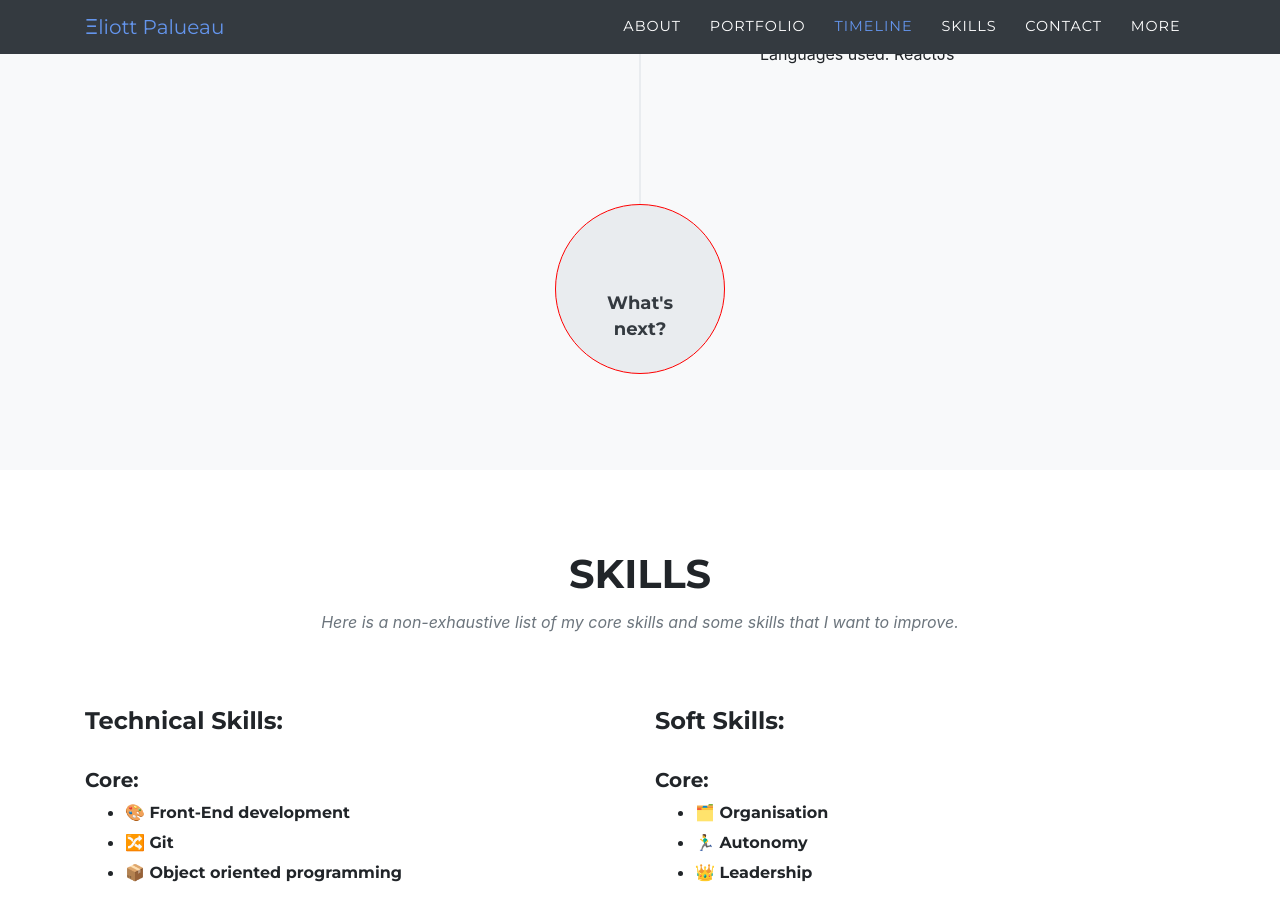
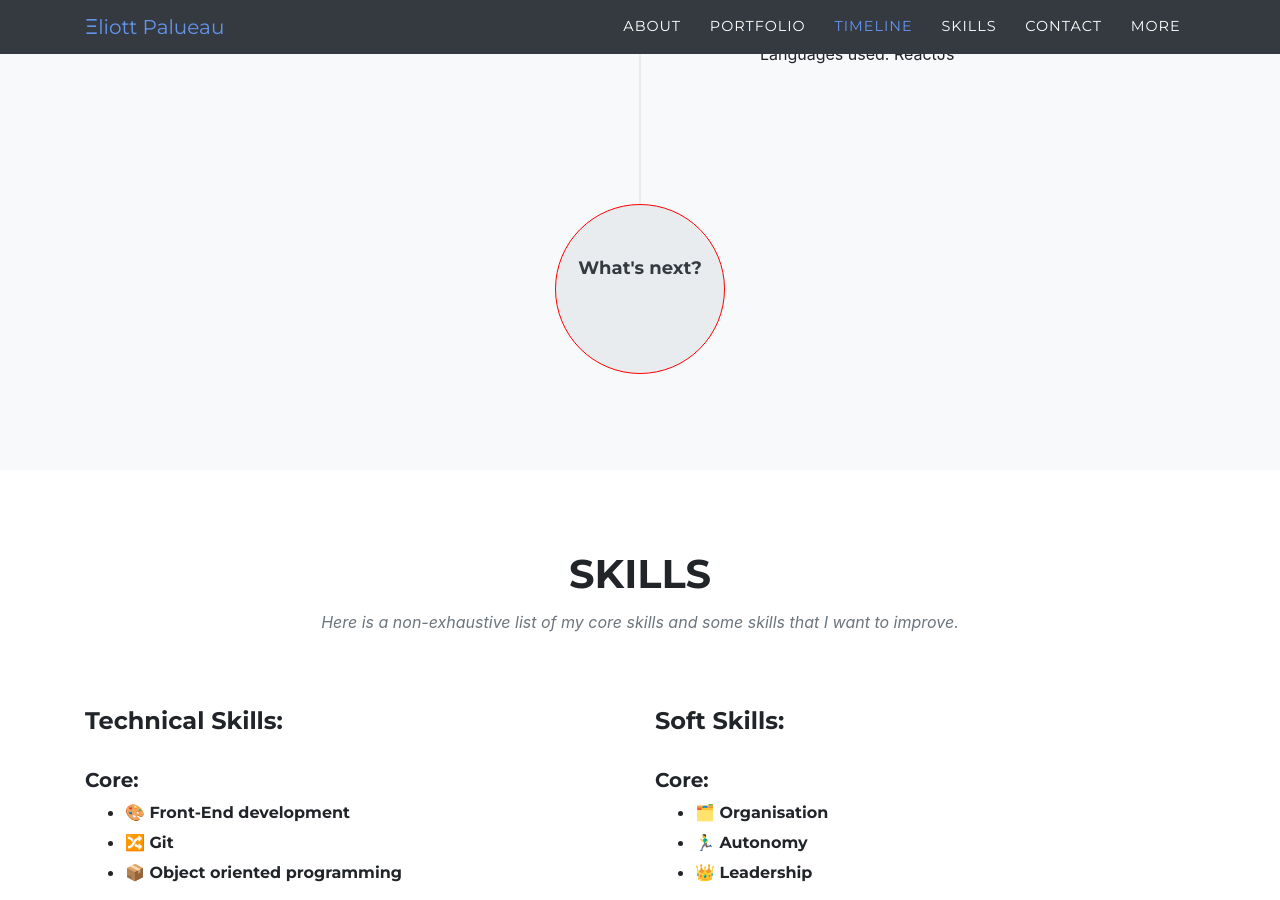
Before and after one commit to EliottPal/EliottPal.github.io, a Jekyll site: the page built from index.md, in a window 1280 px wide and 900 px high, scrolled down 5345 px. Built offline with Jekyll 4.4.1, drawn with Linux system fonts in a browser that asks for light colours; some web fonts are replaced.

Commit message:
On va y arriver

```diff
--- a/_includes/timeline.html
+++ b/_includes/timeline.html
@@ -48,7 +48,7 @@
 
 		  {% if site.data.sitetext[site.locale].timeline.end %}
 			<li class="timeline-inverted">
-              <div class="timeline-image" style="border: 1px solid red; padding: 5vh;">
+              <div class="timeline-image" style="border: 1px solid red; padding: 10px;">
                 <h4>{{ site.data.sitetext[site.locale].timeline.end }}</h4>
               </div>
             </li>
```
